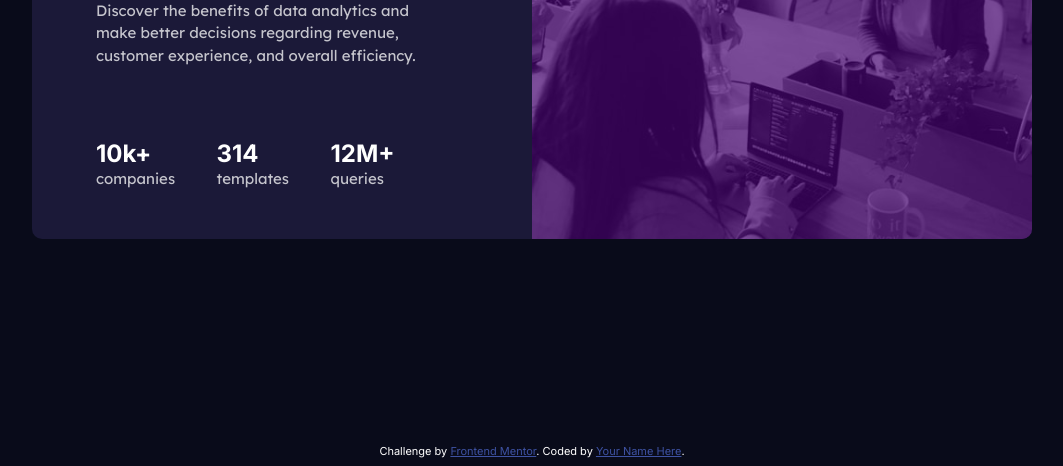
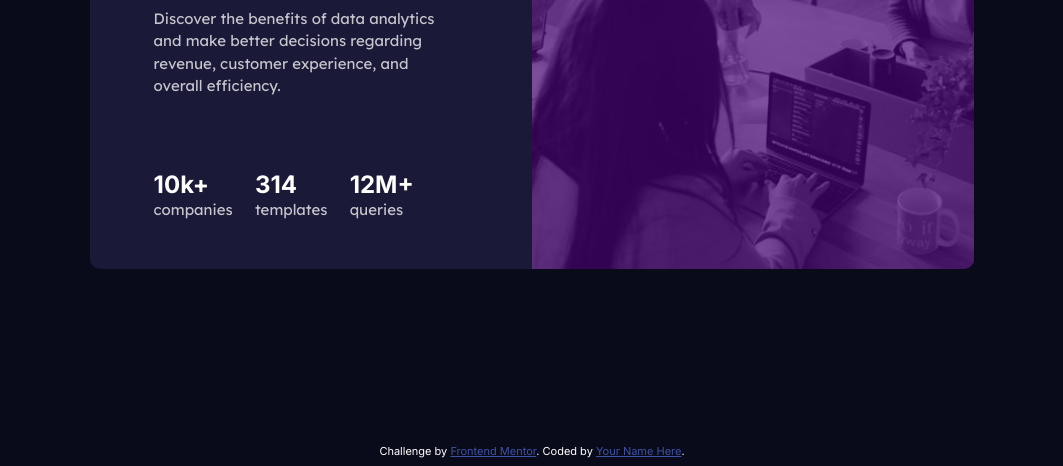
Before and after one commit to chaiyapluek/Frontendmentor_stats_preview_card, a plain HTML site: page index.html in a window 1280 px wide. Shown: the part 364-830 px from the top of the page, without its empty margins (108-1171 px from the left). Drawn offline with Linux system fonts and the light colour scheme.

Commit message:
fixed content width

```diff
--- a/style.css
+++ b/style.css
@@ -26,7 +26,8 @@ p{
     border-radius: 10px;
     overflow: hidden;
     display: flex;
-    width: 1000px;
+    width: 70%;
+    max-width: 1200px;
     margin: auto;
 }
 
@@ -85,7 +86,7 @@ p{
     margin: 0 auto;
 }
 
-@media screen and (max-width:375px) {
+@media screen and (max-width:800px) {
 
     .main{
         padding: 0;
```
